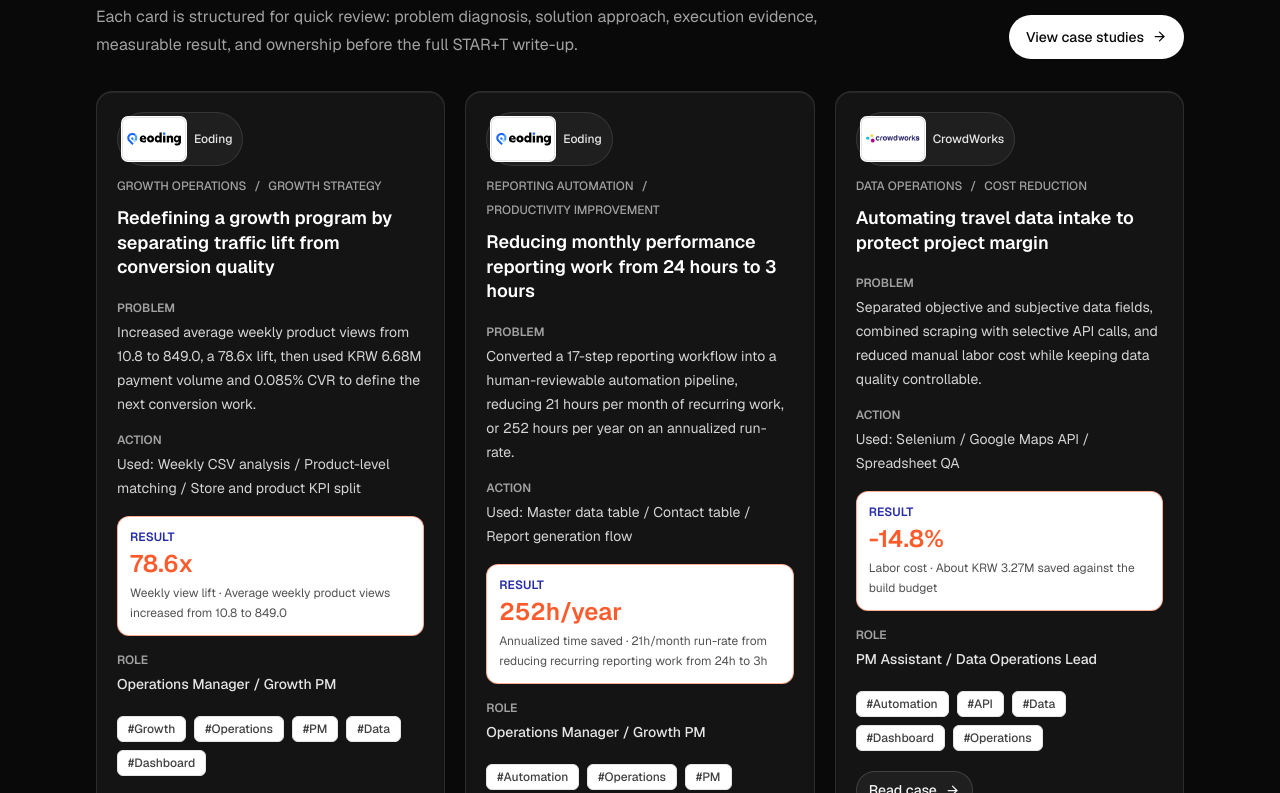
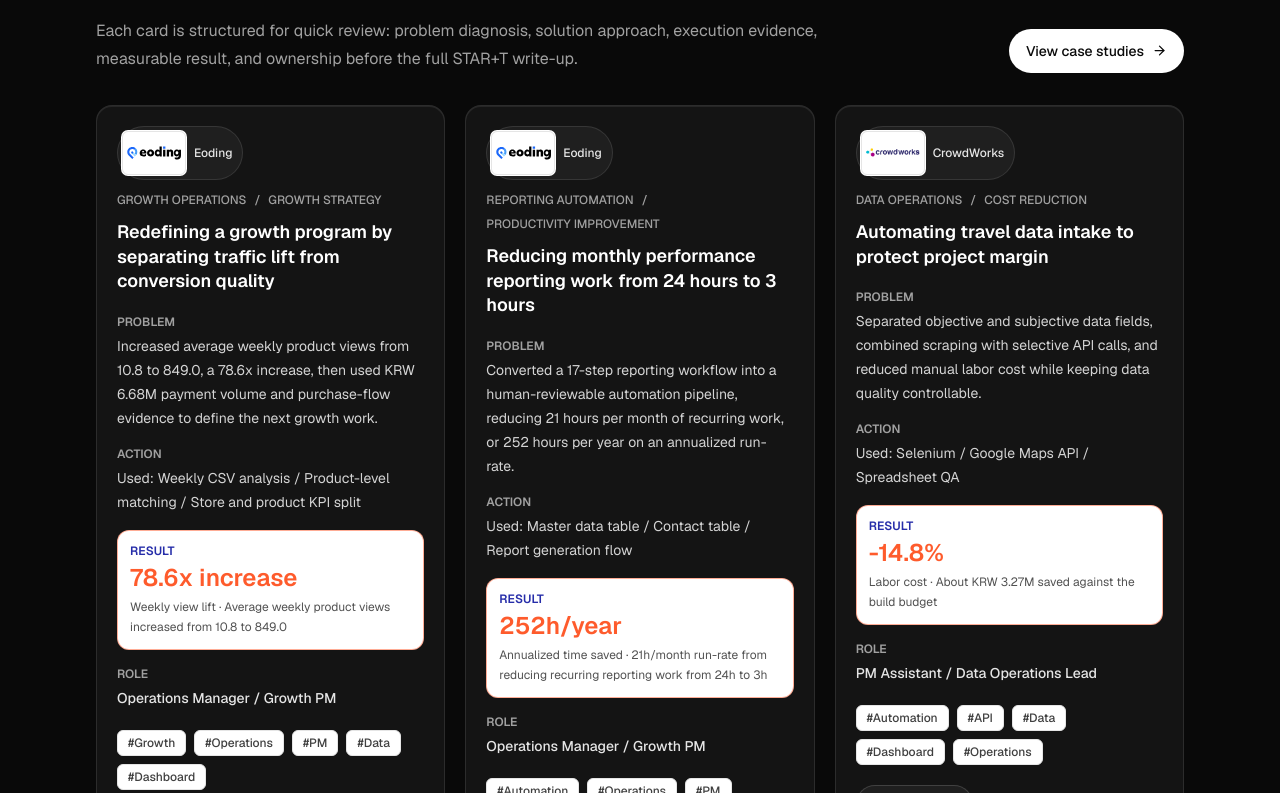
Before and after one commit to Joshua-sung/portfolio-archive, a Next.js app: page / in a window 1280 px wide. Shown: the part 1125-1918 px from the top of the page. Built offline with nearby package versions, Linux system fonts and the light colour scheme.

Commit message:
Clarify outcome metrics

```diff
--- a/content/ko/work/growth-program-conversion-diagnosis.mdx
+++ b/content/ko/work/growth-program-conversion-diagnosis.mdx
@@ -1,7 +1,7 @@
 ---
-title: "조회수 증가와 CVR을 분리 진단해 성장 프로그램을 재정의한 사례"
+title: "조회수 증가와 구매 흐름을 분리 진단해 성장 프로그램을 재정의한 사례"
 slug: "growth-program-conversion-diagnosis"
-summary: "평균 주간 조회수를 10.8회에서 849.0회로 끌어올린 78.6배 개선을 전면에 두고, 결제액 6,677,950원과 CVR 0.085%를 함께 해석해 다음 전환 개선 방향을 정의했습니다."
+summary: "평균 주간 조회수를 10.8회에서 849.0회로 끌어올린 78.6배 증가를 전면에 두고, 결제액 6,677,950원과 구매 흐름 근거를 함께 해석해 다음 성장 방향을 정의했습니다."
 date: "2026-05-28"
 role: "운영 매니저 / Growth PM"
 company:
@@ -29,7 +29,7 @@ tools:
   - "영업자료 KPI 카드"
 metrics:
   - label: "주간 조회수 증가"
-    value: "78.6x"
+    value: "78.6배 증가"
     detail: "평균 주간 조회수 10.8회에서 849.0회로 증가"
   - label: "결제액"
     value: "6.68M KRW"
@@ -40,18 +40,15 @@ metrics:
   - label: "진행 중 총 조회수"
     value: "82,356"
     detail: "분석 기간 내 대상 상품 총 조회수"
-  - label: "전환율"
-    value: "0.085%"
-    detail: "조회 대비 결제 전환율"
-  - label: "분석 기반"
-    value: "918 files"
-    detail: "2025-11-13부터 2026-05-21까지의 주간 파일과 검증 데이터 24종"
+  - label: "성장 방향"
+    value: "전환 개선형 모델"
+    detail: "상품 선별, 페이지 품질, 가격, 상담 응대 흐름까지 점검하는 구조로 재정의"
 charts:
   - visualType: "comparison"
     title: "주간 상품 조회수 개선"
     summary: "대표 시각화 KPI는 조회수 개선입니다. 채널링 효과의 크기를 바로 보여주고, 결제액은 상업 성과를 보완하는 지표로 유지합니다."
     metricLabel: "대표 KPI"
-    metricValue: "78.6x"
+    metricValue: "78.6배 증가"
     unitLabel: "views/week"
     dataQuality: "개선 전과 진행 중 조회수는 실측값입니다. 결제액은 보조 상업 지표로 유지하되, 외부에서 바로 이해되는 대표 시각화는 조회수 개선으로 제시했습니다."
     points:
@@ -77,23 +74,23 @@ sensitive: "고객명, 내부 계정 정보, 원천 데이터는 제외한 익
 
 먼저 진행 업체 10개와 비사용 비교군 5개를 구분했습니다. 상품명처럼 바뀔 수 있는 값이 아니라 안정적으로 비교 가능한 상품 기준을 잡고, 분석 가능한 상품 26개를 정리했습니다.
 
-이후 2025년 11월 13일부터 2026년 5월 21일까지의 주간 데이터 파일 918개와 분석 검증용 CSV 15개, JSON 9개를 기반으로 스토어 전체 지표와 대상 상품 지표를 분리했습니다. 조회수, 결제수량, 결제금액, 조회 대비 결제율을 따로 보면서 노출 증가가 실제 구매 전환으로 이어지는지 확인했습니다.
+이후 프로그램 기간의 주간 데이터 파일과 검증 자료를 기반으로 스토어 전체 지표와 대상 상품 지표를 분리했습니다. 조회수, 결제수량, 결제금액, 구매 흐름 신호를 따로 보면서 노출 증가가 실제 구매 행동으로 이어지는지 확인했습니다.
 
 분석 결과는 내부 데이터로만 두지 않고, 비식별 시각화 CSV 7종으로 정리해 서비스 소개서와 영업 메시지에 활용할 수 있는 KPI 카드와 사례 데이터로 전환했습니다.
 
 ## 결과
 
-분석 대상 상품의 평균 조회수는 주당 10.8회에서 849.0회로 증가해 78.6배 개선됐고, 진행 중 총 조회수는 82,356회였습니다. 같은 기간 채널링 유입 구매에서 확인한 결제수량은 70건, 결제액은 6,677,950원, CVR은 0.085%였습니다.
+분석 대상 상품의 평균 조회수는 주당 10.8회에서 849.0회로 증가해 78.6배 늘었고, 진행 중 총 조회수는 82,356회였습니다. 같은 기간 채널링 유입 구매에서 확인한 결제수량은 70건, 결제액은 6,677,950원이었습니다.
 
 이 결과는 성장 프로그램의 핵심 문제가 단순 노출 부족만이 아니라 조회 이후 전환 단계에도 있다는 점을 보여줬습니다. 이를 근거로 성장 프로그램을 단순 노출 지원이 아니라 상품 선별, 상세페이지 품질, 가격과 옵션, 상담 및 응대 흐름까지 함께 점검하는 전환 개선형 모델로 재정의했습니다.
 
 ## KPI 판단
 
-포트폴리오 카드에서 가장 먼저 보여줄 대표 KPI는 78.6배 주간 조회수 개선입니다. 채널링 효과의 크기를 즉시 이해시키기 좋기 때문입니다. 결제액 6,677,950원은 상업 성과를 보완하는 지표로 유지하고, CVR 0.085%는 다음 성장 전략이 단순 노출 확대가 아니라 전환 품질 개선에 집중해야 한다는 근거로 배치했습니다.
+포트폴리오 카드에서 가장 먼저 보여줄 대표 KPI는 78.6배 주간 조회수 증가입니다. 채널링 효과의 크기를 즉시 이해시키기 좋기 때문입니다. 결제액 6,677,950원은 상업 성과를 보완하는 지표로 유지하고, 구매 흐름 근거는 다음 성장 전략이 단순 노출 확대가 아니라 전환 품질 개선에 집중해야 한다는 근거로 배치했습니다.
 
 ## 도구와 기술
 
-- 주간 데이터 파일 918개 기반 CSV 분석
+- 프로그램 기간 주간 CSV 분석
 - 분석 검증용 CSV와 JSON 검토
 - 상품 단위 매칭 기준 정리
 - 스토어 전체 지표와 대상 상품 지표 분리
--- a/content/work/growth-program-conversion-diagnosis.mdx
+++ b/content/work/growth-program-conversion-diagnosis.mdx
@@ -1,7 +1,7 @@
 ---
 title: "Redefining a growth program by separating traffic lift from conversion quality"
 slug: "growth-program-conversion-diagnosis"
-summary: "Increased average weekly product views from 10.8 to 849.0, a 78.6x lift, then used KRW 6.68M payment volume and 0.085% CVR to define the next conversion work."
+summary: "Increased average weekly product views from 10.8 to 849.0, a 78.6x increase, then used KRW 6.68M payment volume and purchase-flow evidence to define the next growth work."
 date: "2026-05-28"
 role: "Operations Manager / Growth PM"
 company:
@@ -29,7 +29,7 @@ tools:
   - "Sales deck KPI cards"
 metrics:
   - label: "Weekly view lift"
-    value: "78.6x"
+    value: "78.6x increase"
     detail: "Average weekly product views increased from 10.8 to 849.0"
   - label: "Payment volume"
     value: "KRW 6.68M"
@@ -40,18 +40,15 @@ metrics:
   - label: "In-program views"
     value: "82,356"
     detail: "Total target product views during the analyzed period"
-  - label: "Conversion rate"
-    value: "0.085%"
-    detail: "View-to-payment conversion rate for target products"
-  - label: "Analysis base"
-    value: "918 files"
-    detail: "Weekly data files from 2025-11-13 to 2026-05-21, plus 24 validation assets"
+  - label: "Growth direction"
+    value: "Conversion model"
+    detail: "Reframed the program around product selection, page quality, pricing, and response flow"
 charts:
   - visualType: "comparison"
     title: "Weekly product view lift"
     summary: "The lead visual KPI is view lift because it makes the growth-program effect immediately legible, while payment volume remains a supporting commercial signal."
     metricLabel: "Lead KPI"
-    metricValue: "78.6x"
+    metricValue: "78.6x increase"
     unitLabel: "views/week"
     dataQuality: "Before and during view points are actual measured values. Payment volume is preserved as a supporting commercial metric, but view lift is used as the public-facing lead visual."
     points:
@@ -77,23 +74,23 @@ The task was to separate exposure growth from purchase conversion quality and tu
 
 I first separated 10 participating companies from a comparison group of 5 non-use companies. Instead of matching products by product names, which can change over time, I defined a stable product-level matching rule and organized 26 analyzable products.
 
-I then analyzed 918 weekly data files from 2025-11-13 to 2026-05-21, along with 15 validation CSV files and 9 JSON files. The analysis separated store-wide metrics from target product metrics and tracked views, payment quantity, payment amount, and view-to-payment conversion.
+I then analyzed weekly data files and validation assets from the program period. The analysis separated store-wide metrics from target product metrics and tracked views, payment quantity, payment amount, and purchase-flow signals.
 
 The key operating choice was to treat the program as a funnel, not as a traffic campaign. I converted the internal analysis into 7 anonymized visualization CSVs so the findings could be reused in sales deck KPI cards and public-safe case data.
 
 ## Result
 
-Average weekly product views increased from 10.8 to 849.0, a 78.6x lift, and in-program product views reached 82,356. During the same period, channeling-driven purchases produced 70 payments, KRW 6,677,950 in payment volume, and a 0.085% view-to-payment CVR.
+Average weekly product views increased from 10.8 to 849.0, a 78.6x increase, and in-program product views reached 82,356. During the same period, channeling-driven purchases produced 70 payments and KRW 6,677,950 in payment volume.
 
 The result changed the interpretation of the program. The main issue was not only insufficient exposure; the conversion step after view also needed improvement. Based on this evidence, I reframed the growth program as a conversion-improvement model covering product selection, detail page quality, pricing and options, and consultation or response flow.
 
 ## KPI Rationale
 
-For a public portfolio card, the clearest lead KPI is the 78.6x weekly view lift because it shows the scale of the channeling effect immediately. I keep KRW 6.68M payment volume as the supporting commercial signal, while 0.085% CVR explains why the next growth strategy should focus on conversion quality rather than exposure alone.
+For a public portfolio card, the clearest lead KPI is the 78.6x increase in weekly product views because it shows the scale of the channeling effect immediately. I keep KRW 6.68M payment volume as the supporting commercial signal and use the remaining purchase-flow evidence to explain why the next growth strategy should focus on conversion quality rather than exposure alone.
 
 ## Tools & Tech
 
-- Weekly CSV analysis across 918 source files
+- Weekly CSV analysis across the program period
 - Validation CSV and JSON review
 - Product-level matching rule
 - Store-level and product KPI split
--- a/scripts/check-homepage-hiring.mjs
+++ b/scripts/check-homepage-hiring.mjs
@@ -16,6 +16,8 @@ const homepageRequirements = [
     roleNeedles: ["Growth PM", "Operations PM"],
     navLabels: ["Home", "Cases", "Companies", "Resume"],
     bodyNeedles: ["Business impact", "Problem, solution, execution results", "Project Experience"],
+    metricValues: ["78.6x increase", "252h/year", "21h/month", "-14.8%", "+4.6%p", "+7%"],
+    firstMetricValue: "78.6x increase",
     forbiddenBodyNeedles: [
       "Business impact, not just activity logs",
       "Case studies that connect context, execution, and result",
@@ -28,6 +30,8 @@ const homepageRequirements = [
     roleNeedles: ["Growth PM", "Operations PM", "운영"],
     navLabels: ["홈", "케이스", "회사", "경력"],
     bodyNeedles: ["비즈니스 임팩트", "문제 파악, 해결 방법, 실행 결과", "업무 성과 사례"],
+    metricValues: ["78.6배 증가", "252h/year", "21h/month", "-14.8%", "+4.6%p", "+7%"],
+    firstMetricValue: "78.6배 증가",
     forbiddenBodyNeedles: [
       "업무 기록보다 먼저 보여줘야 할 비즈니스 임팩트",
       "맥락, 실행, 결과가 한눈에 연결되는 케이스",
@@ -36,8 +40,6 @@ const homepageRequirements = [
     forbiddenHeroNeedles: ["아카이브 시스템", "Markdown 기반", "발행 단위"],
   },
 ];
-
-const requiredMetricValues = ["78.6x", "252h/year", "21h/month", "-14.8%", "+4.6%p", "+7%"];
 
 function wait(ms) {
   return new Promise((resolve) => setTimeout(resolve, ms));
@@ -209,7 +211,10 @@ try {
 
     assert.deepEqual(result.navLabels, requirement.navLabels, `${requirement.route} desktop nav should be simplified`);
     assert.ok(result.metricsNearFold >= 5, `${requirement.route} should show at least 5 impact metrics near the fold`);
-    assert.ok(result.firstMetricText.includes("78.6x"), `${requirement.route} should lead measurable outcomes with view lift`);
+    assert.ok(
+      result.firstMetricText.includes(requirement.firstMetricValue),
+      `${requirement.route} should lead measurable outcomes with clear view lift copy`,
+    );
     assert.ok(!result.firstMetricText.includes("KRW 6.68M"), `${requirement.route} should not lead measurable outcomes with payment amount`);
     assert.ok(result.companyArrowDirections.length >= 5, `${requirement.route} should expose company strip arrow direction markers`);
     assert.ok(
@@ -217,7 +222,7 @@ try {
       `${requirement.route} company strip arrows should point toward the latest company`,
     );
 
-    for (const metricValue of requiredMetricValues) {
+    for (const metricValue of requirement.metricValues) {
       assert.ok(result.bodyText.includes(metricValue), `${requirement.route} should keep ${metricValue} visible`);
     }
 
--- a/scripts/check-i18n.mjs
+++ b/scripts/check-i18n.mjs
@@ -42,7 +42,7 @@ const koreanSlugs = korean.map((entry) => entry.slug).sort();
 assert.deepEqual(koreanSlugs, englishSlugs, "Korean work slugs should match English work slugs");
 
 const expectedKoreanEodingPrimaryKpis = new Map([
-  ["growth-program-conversion-diagnosis", "78.6x"],
+  ["growth-program-conversion-diagnosis", "78.6배 증가"],
   ["performance-reporting-automation", "252h/year"],
   ["qa-error-response-recommendation-tool", "4.21x"],
   ["notion-slack-task-operating-system", "3.25h"],
@@ -81,6 +81,11 @@ const expectedKoreanNarrativeResults = new Map([
       value: "수용",
     },
   ],
+]);
+
+const forbiddenKoreanResultPhrases = new Map([
+  ["growth-program-conversion-diagnosis", ["0.085%", "CVR 0.085%", "918 files", "918개", "전환율"]],
+  ["drone-data-collection-standardization", ["가이드 준수", "100% 준수"]],
 ]);
 
 const allowedVisualTypes = new Set(["comparison", "reduction", "composition", "milestones", "evidence"]);
@@ -126,6 +131,14 @@ for (const entry of korean) {
     assert.ok(!/\d|%/.test(entry.metrics?.[0]?.value ?? ""), `${entry.fileName} should not lead with a non-result number`);
     assert.equal(entry.charts.length, 0, `${entry.fileName} should not chart non-result numeric context`);
   }
+
+  const forbiddenPhrases = forbiddenKoreanResultPhrases.get(entry.slug);
+  if (forbiddenPhrases) {
+    const publicText = `${entry.title} ${entry.summary} ${JSON.stringify(entry.metrics)} ${JSON.stringify(entry.charts)} ${entry.content}`;
+    for (const phrase of forbiddenPhrases) {
+      assert.ok(!publicText.includes(phrase), `${entry.fileName} should not expose weak/non-result Korean phrase: ${phrase}`);
+    }
+  }
 }
 
 const requiredFiles = [
--- a/scripts/check-portfolio-content.mjs
+++ b/scripts/check-portfolio-content.mjs
@@ -26,7 +26,7 @@ const expectedEodingPrimaryKpis = new Map([
     "growth-program-conversion-diagnosis",
     {
       label: "Weekly view lift",
-      value: "78.6x",
+      value: "78.6x increase",
     },
   ],
   [
@@ -53,7 +53,7 @@ const expectedEodingPrimaryKpis = new Map([
 ]);
 
 const expectedEodingChartKpis = new Map([
-  ["growth-program-conversion-diagnosis", "78.6x"],
+  ["growth-program-conversion-diagnosis", "78.6x increase"],
   ["performance-reporting-automation", "252h/year"],
   ["qa-error-response-recommendation-tool", "4.21x"],
   ["notion-slack-task-operating-system", "3.25h"],
@@ -86,6 +86,11 @@ const expectedNarrativeResults = new Map([
       value: "Accepted",
     },
   ],
+]);
+
+const forbiddenResultPhrases = new Map([
+  ["growth-program-conversion-diagnosis", ["0.085%", "CVR 0.085%", "918 files", "918 source files"]],
+  ["drone-data-collection-standardization", ["Guide adherence", "100% milestone compliance"]],
 ]);
 
 function readEntries() {
@@ -155,6 +160,14 @@ for (const entry of entries) {
     assert.ok(!/\d|%/.test(entry.data.metrics?.[0]?.value ?? ""), `${entry.fileName} should not lead with a non-result number`);
     assert.equal(entry.data.charts?.length ?? 0, 0, `${entry.fileName} should not chart non-result numeric context`);
   }
+
+  const forbiddenPhrases = forbiddenResultPhrases.get(entry.data.slug);
+  if (forbiddenPhrases) {
+    const publicText = `${entry.data.title} ${entry.data.summary} ${JSON.stringify(entry.data.metrics)} ${JSON.stringify(entry.data.charts)} ${entry.content}`;
+    for (const phrase of forbiddenPhrases) {
+      assert.ok(!publicText.includes(phrase), `${entry.fileName} should not expose weak/non-result phrase: ${phrase}`);
+    }
+  }
 }
 
 const proposalEntry = entries.find((entry) => entry.data.slug === "public-proposal-consortium-presentation");
--- a/src/components/homepage-landing.tsx
+++ b/src/components/homepage-landing.tsx
@@ -76,7 +76,7 @@ const homeCopy = {
 const impactMetrics = {
   en: [
     {
-      value: "78.6x",
+      value: "78.6x increase",
       label: "Weekly view lift",
       detail: "Growth-program conversion diagnosis",
       href: "/work-archive/growth-program-conversion-diagnosis",
@@ -114,7 +114,7 @@ const impactMetrics = {
   ],
   ko: [
     {
-      value: "78.6x",
+      value: "78.6배 증가",
       label: "주간 조회수 증가",
       detail: "성장 프로그램 전환 진단",
       href: "/work-archive/growth-program-conversion-diagnosis",
```
Also changed, not shown: content/ko/work/drone-data-collection-standardization.mdx (+4 -4 lines), content/work/drone-data-collection-standardization.mdx (+4 -4 lines), 2 other files (tests, documents, lock files or other folders).
